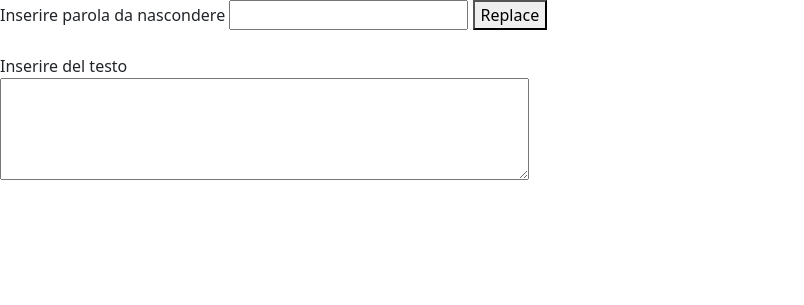
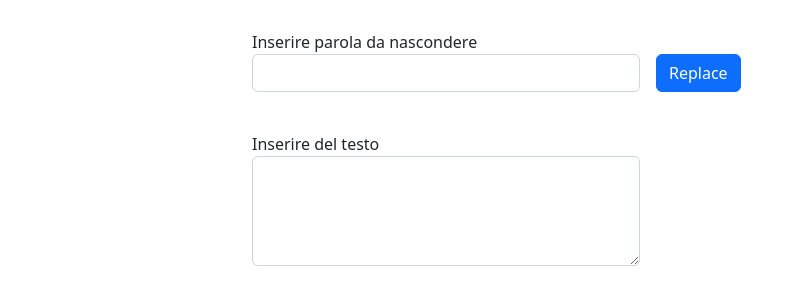
Before and after one commit to Frapenle/php-badwords, a PHP site: page / in a window 1280 px wide. Shown: the top 305 px of the page, without its empty margins (0-804 px from the left). Run offline with PHP 8.4, Linux system fonts and the light colour scheme.

Commit message:
Add bootstrap cdn

```diff
--- a/form.php
+++ b/form.php
@@ -7,6 +7,7 @@
     <meta name="viewport" content="width=device-width, initial-scale=1.0">
     <title>PHP</title>
     <link href="https://cdn.jsdelivr.net/npm/bootstrap@5.2.3/dist/css/bootstrap.min.css" rel="stylesheet" integrity="sha384-rbsA2VBKQhggwzxH7pPCaAqO46MgnOM80zW1RWuH61DGLwZJEdK2Kadq2F9CUG65" crossorigin="anonymous">
+    <link rel="stylesheet" href="style.css">
 </head>
 
 <body>
--- a/index.php
+++ b/index.php
@@ -7,22 +7,28 @@
     <meta name="viewport" content="width=device-width, initial-scale=1.0">
     <title>PHP</title>
     <link href="https://cdn.jsdelivr.net/npm/bootstrap@5.2.3/dist/css/bootstrap.min.css" rel="stylesheet" integrity="sha384-rbsA2VBKQhggwzxH7pPCaAqO46MgnOM80zW1RWuH61DGLwZJEdK2Kadq2F9CUG65" crossorigin="anonymous">
+    <link rel="stylesheet" href="style.css">
 </head>
 
 <body>
+    <div class="container">
         <form action="./form.php" method="POST">
+            <div class="mb-3">
                 <label for="badword">Inserire parola da nascondere</label>
-        <input type="text" name="badword" id="badword">
-        <button type="submit">Replace</button>
                 <br>
+                <div class="input-area">
+                    <input class="form-control" type="text" name="badword" id="badword">
+                    <button class="btn btn-primary" type="submit">Replace</button>
+                </div>
+            </div>
             <br>
+            <div class="mb-3">
                 <label for="sentence">Inserire del testo</label>
                 <br>
-        <textarea type="text" name="sentence" id="sentence" method="GET" rows="4" cols="55"></textarea>
+                <textarea class="form-control" type="text" name="sentence" id="sentence" method="GET" rows="4" cols="55"></textarea>
+            </div>
         </form>
-
-
-
+    </div>
 </body>
 
 </html>
--- /dev/null
+++ b/style.css
@@ -0,0 +1,15 @@
+.container {
+    max-width: 800px;
+    margin: 30px auto;
+}
+
+.form-control {
+    max-width: 50% !important;
+    display: inline-block !important;
+}
+
+.input-area {
+    display: flex;
+    align-items: center;
+    gap: 1rem;
+}
```
Lines whose indentation alone changed are shown as unchanged.
